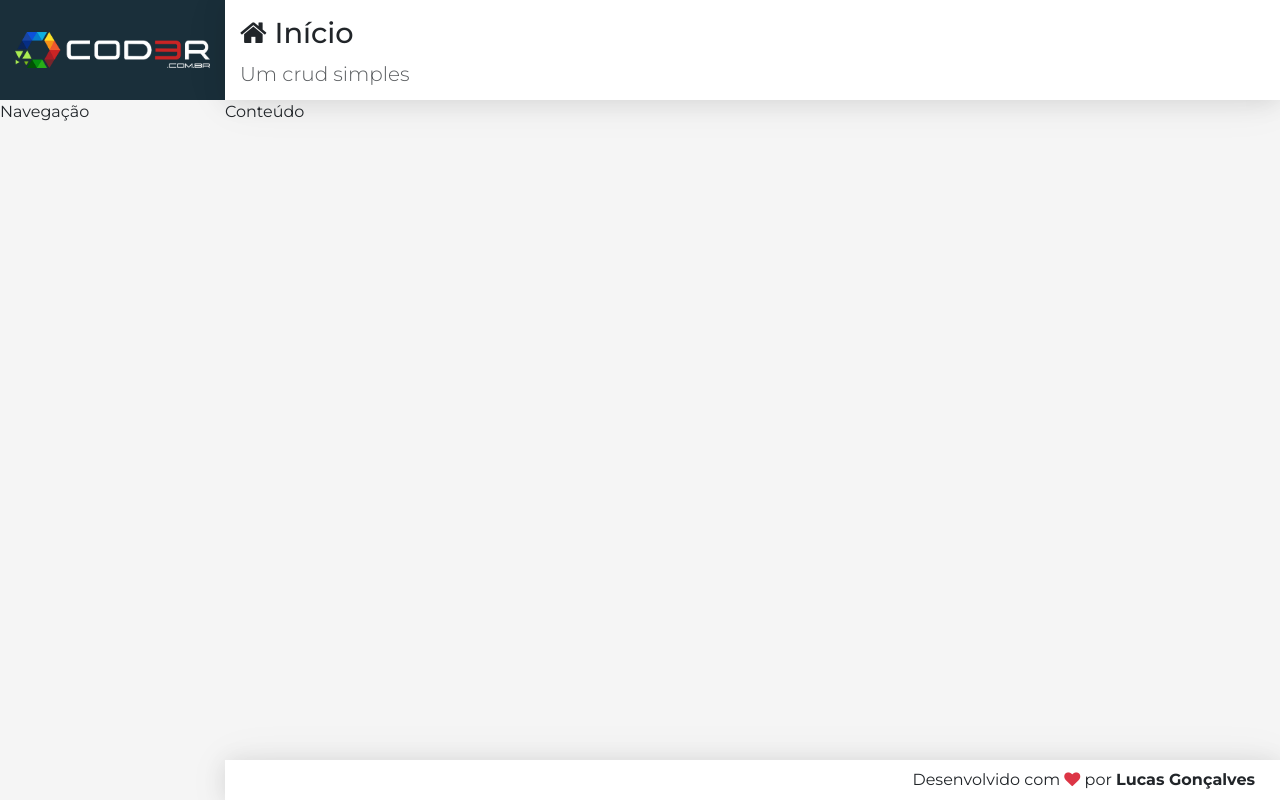
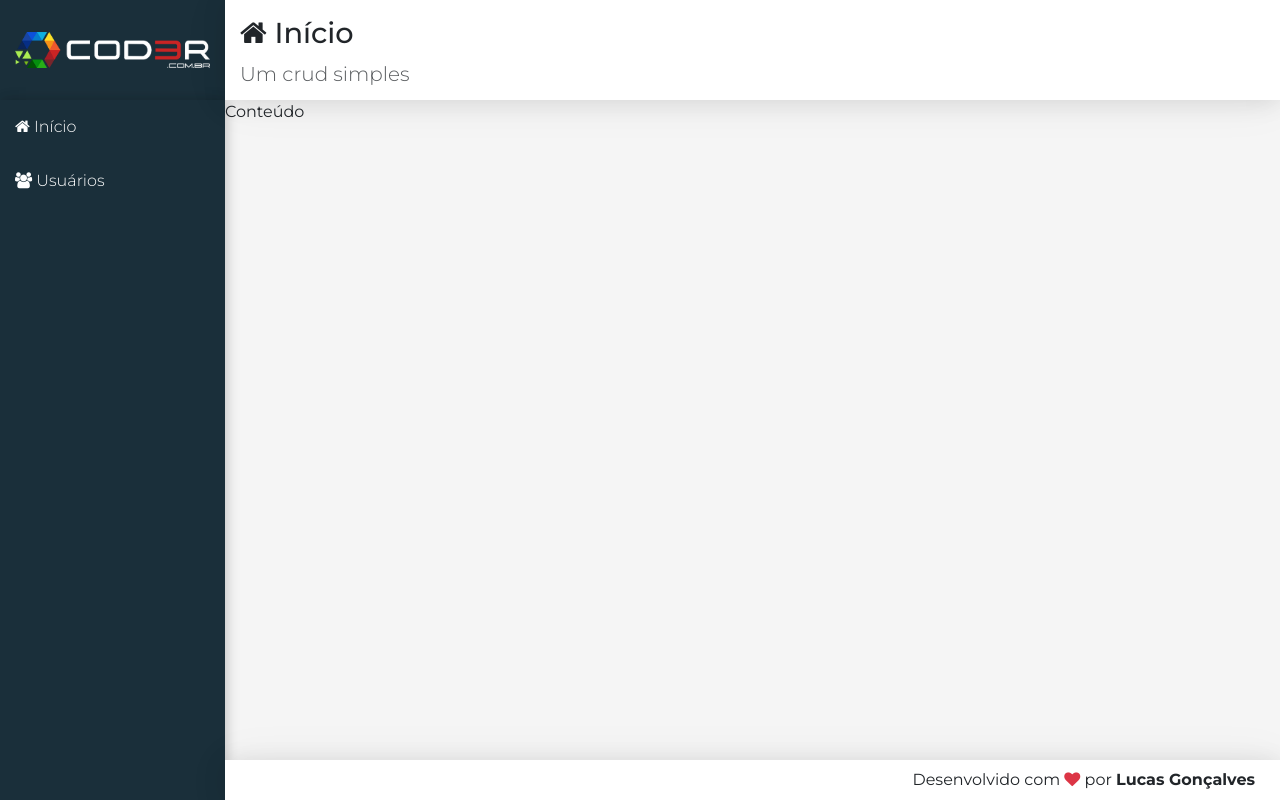
Before and after one commit to lgs8Lucas/crud, a React (Create React App) app in the folder frontend/: page / in a window 1280 px wide. Built offline with nearby package versions, Linux system fonts and the light colour scheme.

Commit message:
At 2024-06-09 Criado layout e estilo do Menu

```diff
--- a/frontend/src/components/template/Nav.css
+++ b/frontend/src/components/template/Nav.css
@@ -0,0 +1,17 @@
+aside.menu-area{
+    background-color: var(--bg-dark);
+    box-shadow: 2px 0 10px rgba(0, 0, 0, 0.12),
+                2px 0 15px rgba(0, 0, 0, 0.09);
+}
+
+.menu a{
+    display: block;
+    text-decoration: none;
+    color: #fff;
+    padding: 15px;
+    font-weight: 300;
+}
+
+.menu a:hover{
+    background: linear-gradient(137deg, #07a7e3 0%, #32dac3 100%);
+}
--- a/frontend/src/components/template/Nav.jsx
+++ b/frontend/src/components/template/Nav.jsx
@@ -2,9 +2,17 @@ import './Nav.css'
 import React from 'react'
 
 const Nav = props =>{
-    return <side className="menu-area">
-        Navegação
-    </side>
+    return <aside className="menu-area">
+        {/*Refatorar criando um componente para os itens de navegação*/}
+        <nav className="menu">
+            <a href="#/">
+                <i className="fa fa-home"></i> Início
+            </a>
+            <a href="#/users">
+                <i className="fa fa-users"></i> Usuários
+            </a>
+        </nav>
+    </aside>
 }
 
 export default Nav;
```
